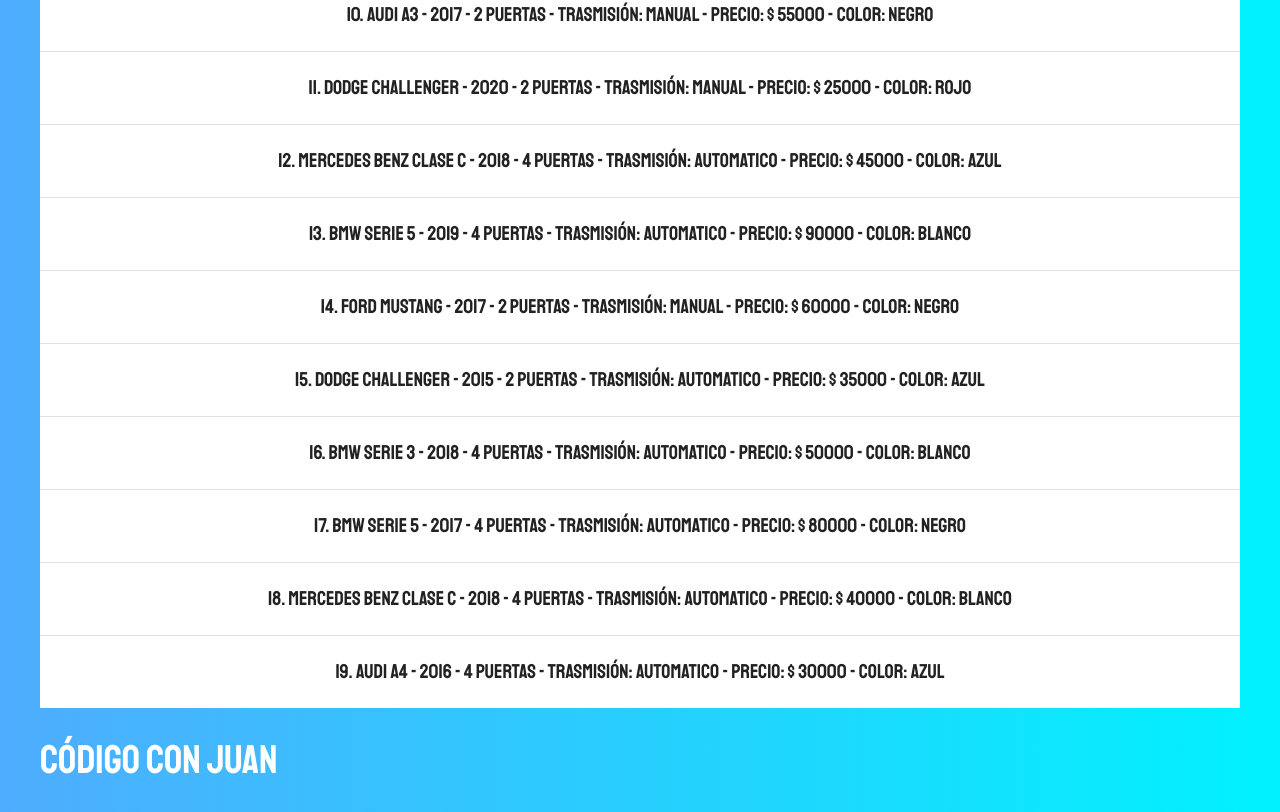
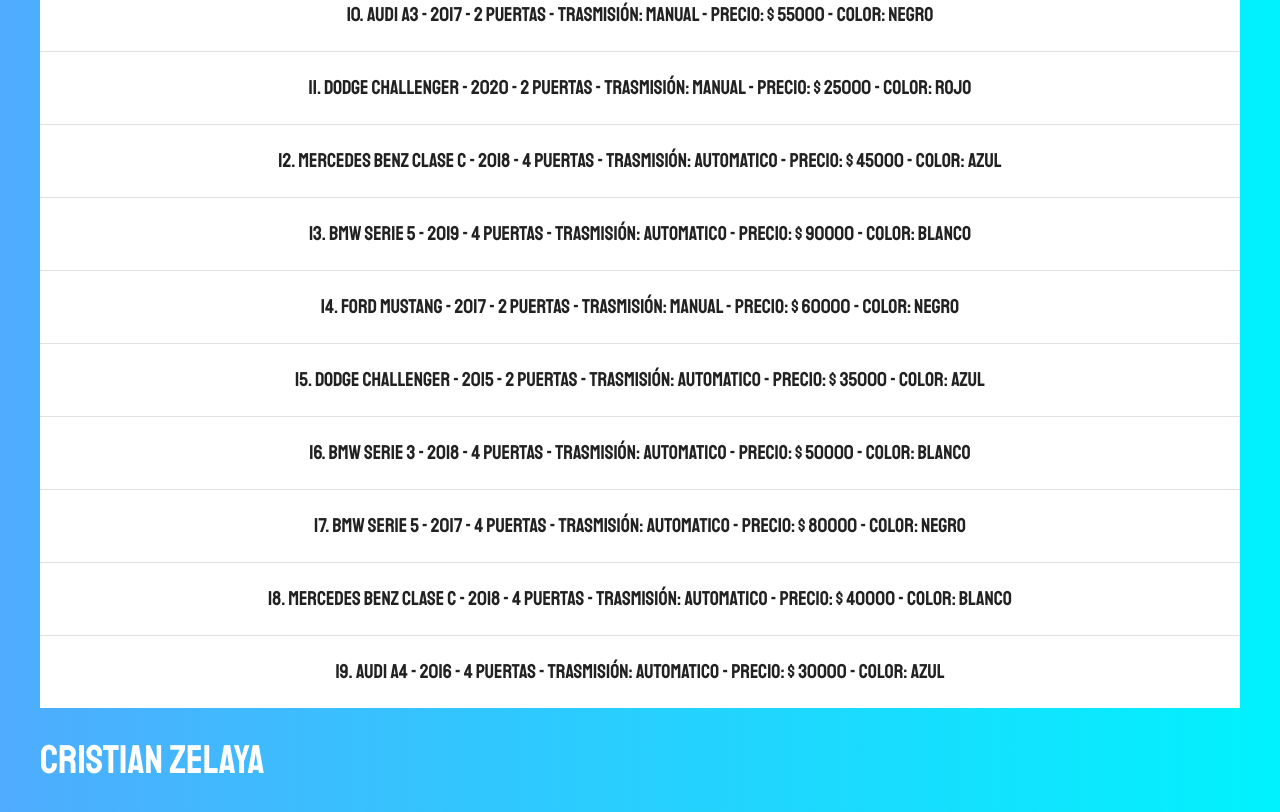
Before and after one commit to CristianZelaya/buscador, a website with bundled scripts: page public/index.html in a window 1280 px wide. Shown: the part 1286-2098 px from the top of the page. Built offline with nearby package versions, Linux system fonts and the light colour scheme.

Commit message:
Cambios en la app

```diff
--- a/package.json
+++ b/package.json
@@ -5,7 +5,7 @@
   "main": "index.js",
   "scripts": {
     "test": "echo \"Error: no test specified\" && exit 1",
-    "start": "node main.js"
+    "start": "node app.js"
   },
   "keywords": [],
   "author": "",
--- a/public/index.html
+++ b/public/index.html
@@ -96,7 +96,7 @@
         <div id="resultado"></div>
     </div>
 
-    <a class="sitio-web" href="https://www.codigoconjuan.com" rel="nofollow noopener noreferrer" >Código Con Juan</a>
+    <a class="sitio-web" href="#" rel="nofollow noopener noreferrer" >Cristian Zelaya</a>
 
     <script type="module" src="js/app.js"></script>
 
```
Also changed, not shown: app.js (renamed from main.js).
